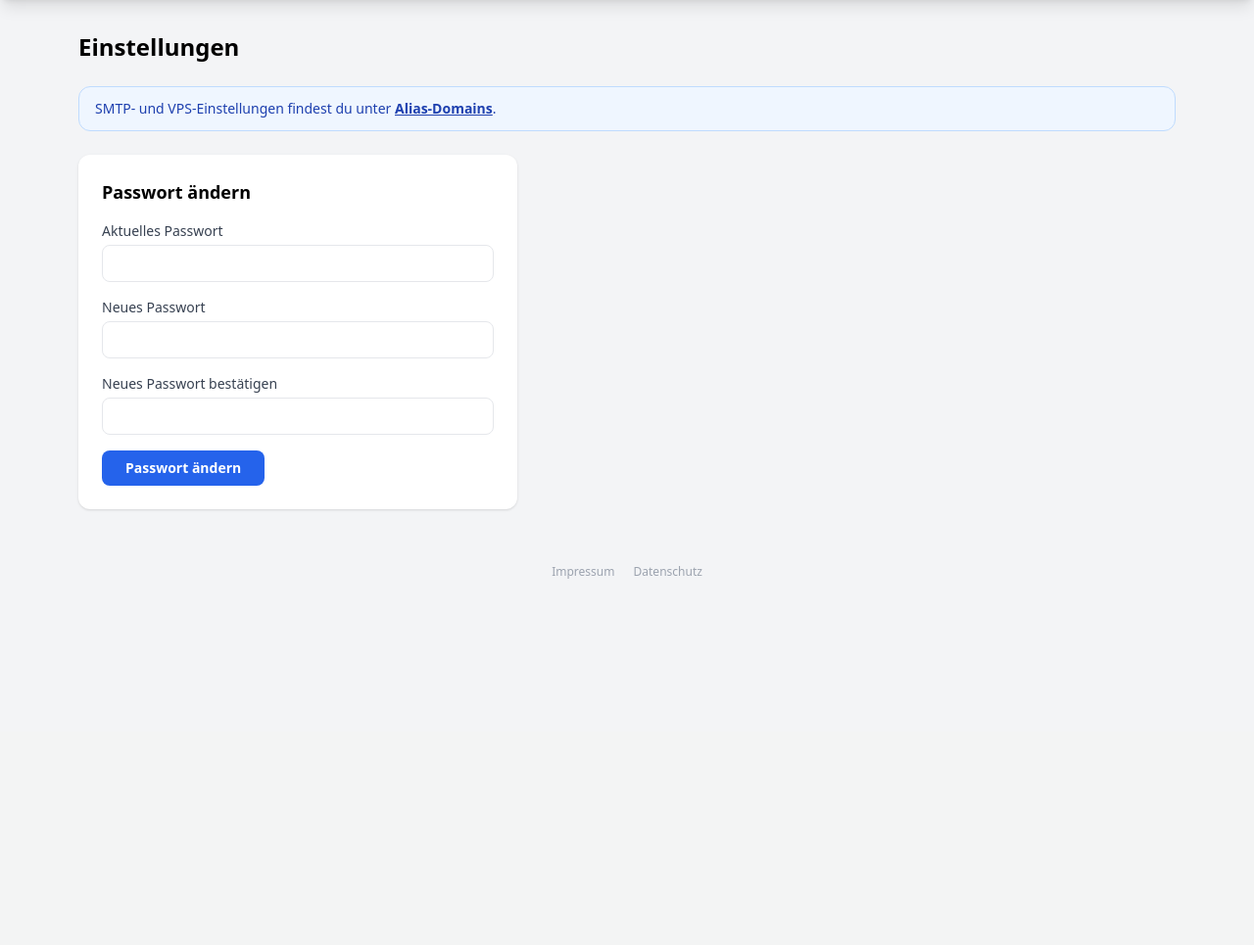
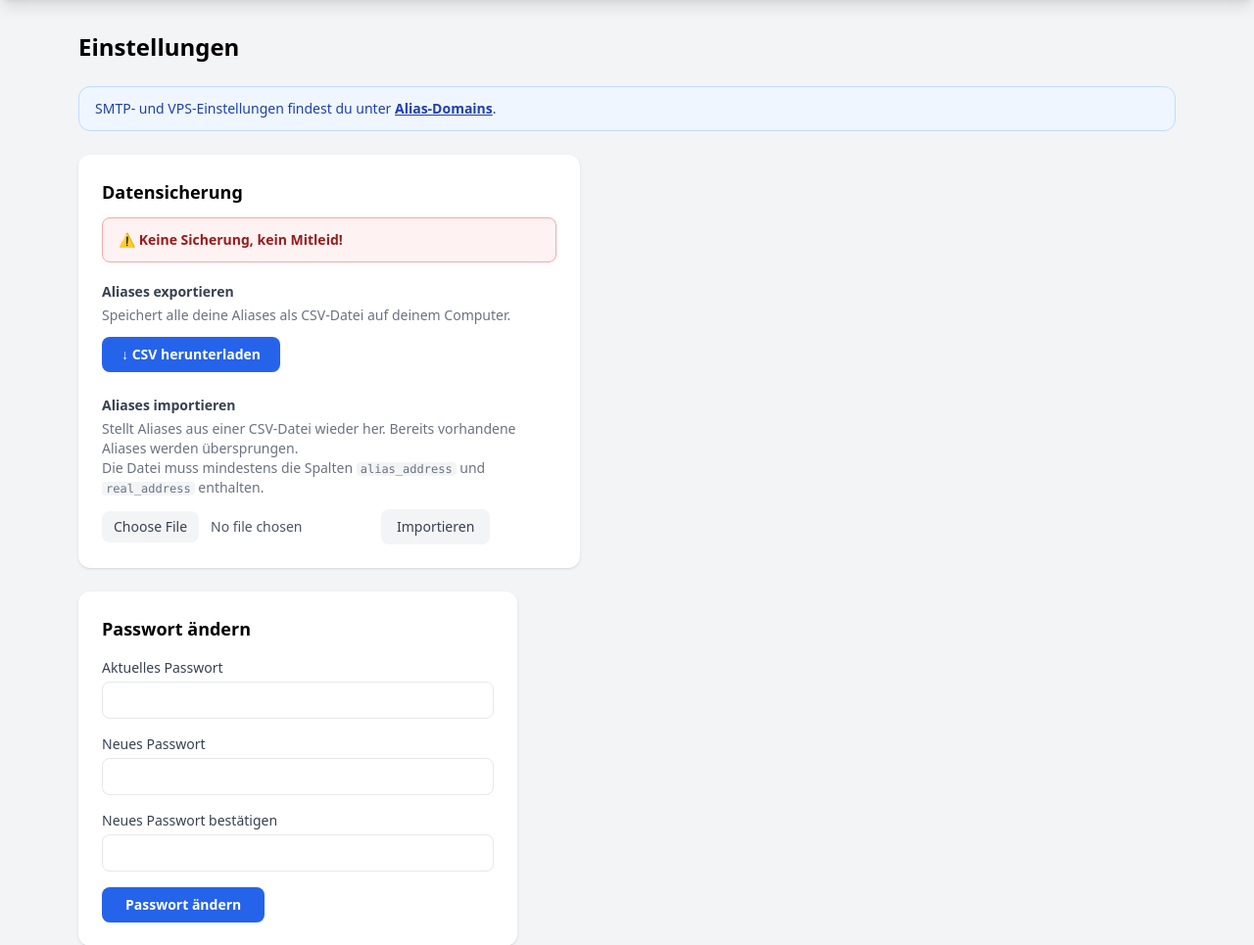
Before and after one commit to boernie77/EmailRelay, a FastAPI app: template alias-api/templates/settings.html in a window 1280 px wide. Shown: the part 53-1018 px from the top of the page at 98% size. Before the commit the page ends 644 px from the top, so only its background shows below. Run offline with FastAPI, Linux system fonts and the light colour scheme; the template is opened without the code that fills it, so the values that code supplies are empty; some libraries are stand-ins or nearby versions.

Commit message:
Auto-update: 2026-03-31 21:05

```diff
--- a/alias-api/templates/settings.html
+++ b/alias-api/templates/settings.html
@@ -224,6 +224,39 @@
 </div>
 {% endif %}
 
+<!-- Datensicherung (alle Benutzer) -->
+<div class="bg-white rounded-xl shadow p-6 max-w-lg mb-6" id="backup">
+  <h2 class="text-lg font-semibold mb-3">Datensicherung</h2>
+  <div class="bg-red-50 border border-red-300 text-red-800 px-4 py-3 rounded-lg mb-5 text-sm font-semibold">
+    ⚠️ Keine Sicherung, kein Mitleid!
+  </div>
+
+  <h3 class="text-sm font-semibold text-gray-700 mb-1">Aliases exportieren</h3>
+  <p class="text-sm text-gray-500 mb-3">Speichert alle deine Aliases als CSV-Datei auf deinem Computer.</p>
+  <a href="/settings/backup/export"
+     class="inline-block bg-blue-600 hover:bg-blue-700 text-white font-semibold px-5 py-2 rounded-lg text-sm mb-6 transition">
+    ↓ CSV herunterladen
+  </a>
+
+  <h3 class="text-sm font-semibold text-gray-700 mb-1">Aliases importieren</h3>
+  <p class="text-sm text-gray-500 mb-3">
+    Stellt Aliases aus einer CSV-Datei wieder her. Bereits vorhandene Aliases werden übersprungen.<br>
+    Die Datei muss mindestens die Spalten
+    <code class="bg-gray-100 px-1 rounded text-xs">alias_address</code> und
+    <code class="bg-gray-100 px-1 rounded text-xs">real_address</code> enthalten.
+  </p>
+  <form method="post" action="/settings/backup/import" enctype="multipart/form-data"
+        class="flex flex-wrap items-center gap-3">
+    <input type="file" name="csv_file" accept=".csv" required
+           class="text-sm text-gray-600 file:mr-3 file:py-1.5 file:px-3 file:rounded-lg file:border-0
+                  file:text-sm file:font-medium file:bg-gray-100 file:text-gray-700 hover:file:bg-gray-200">
+    <button type="submit"
+            class="bg-gray-100 hover:bg-gray-200 text-gray-700 font-medium px-4 py-2 rounded-lg text-sm transition">
+      Importieren
+    </button>
+  </form>
+</div>
+
 <div class="bg-white rounded-xl shadow p-6 max-w-md">
   <h2 class="text-lg font-semibold mb-4">Passwort ändern</h2>
   <form method="post" action="/settings" class="space-y-4">
```
